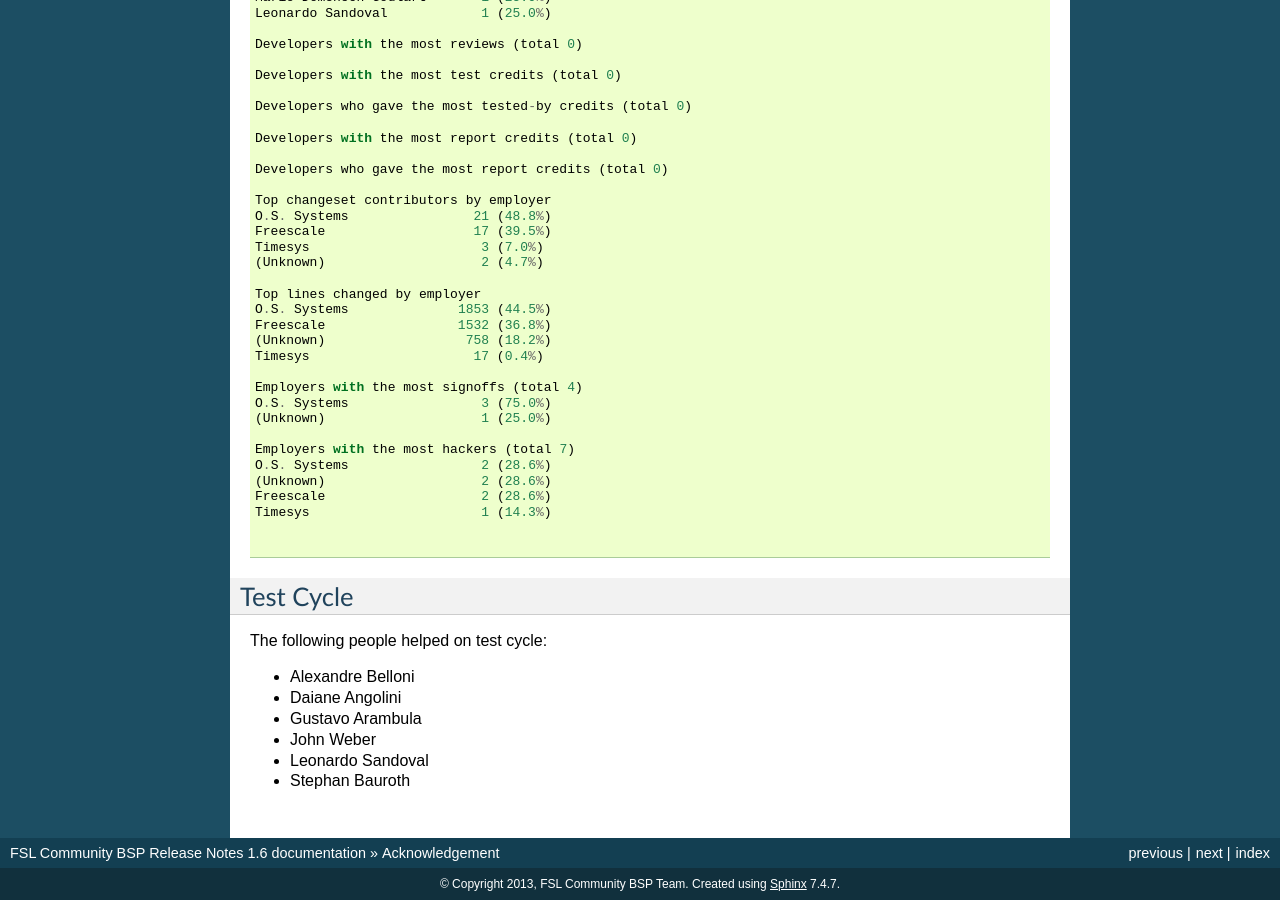
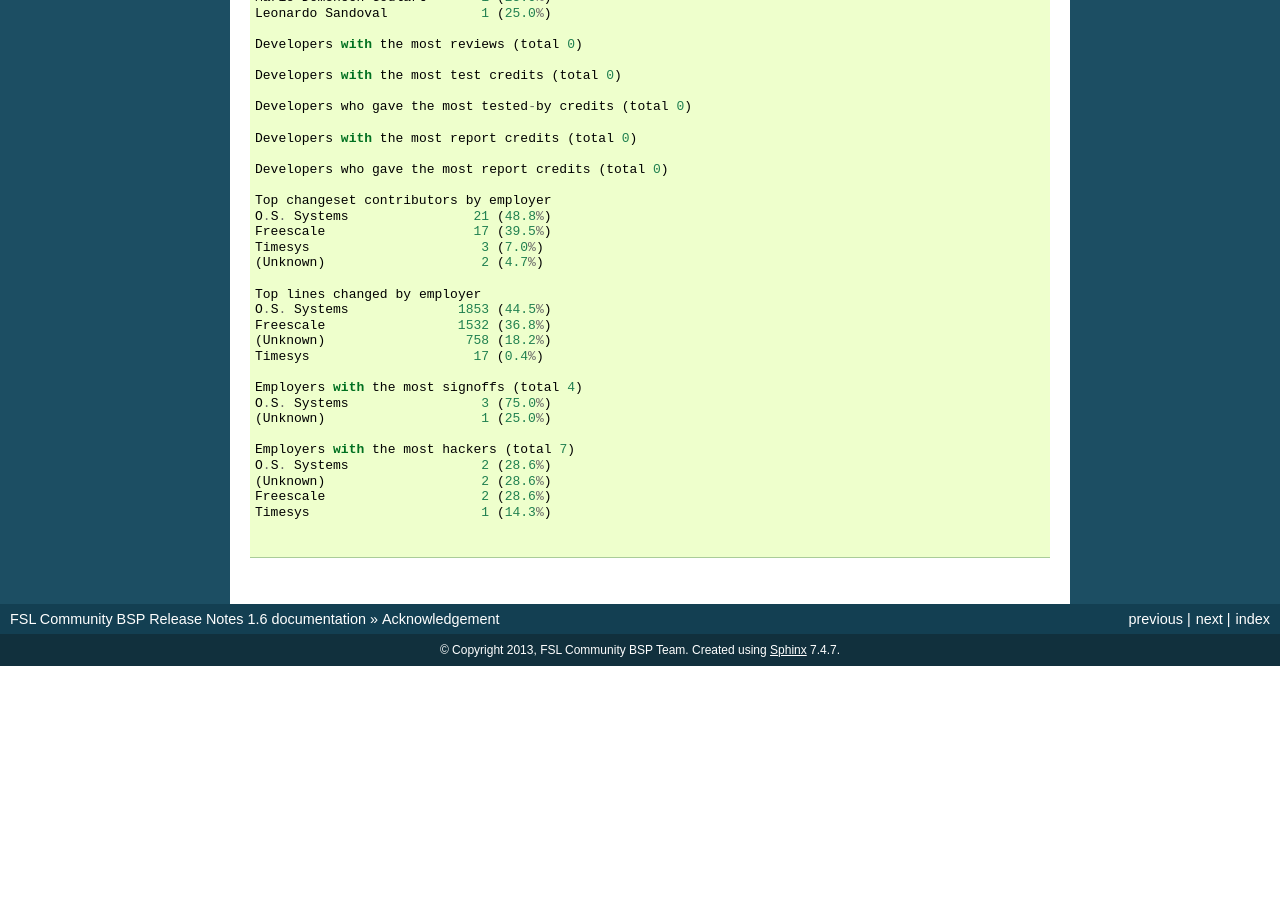
Before and after one commit to Freescale/Documentation, a Sphinx documentation site: the page built from release-notes/source/Acknowledgement.rst, in a window 1280 px wide and 900 px high, scrolled down 6559 px. Built offline with Sphinx 7.4.7, drawn with Linux system fonts in a browser that asks for light colours; after the commit the page ends 7225 px from its top, so only the background shows below that.

Commit message:
RN: Remove tester acknowledgement for dora
Signed-off-by: Daiane Angolini <daiane.angolini@freescale.com>

```diff
--- a/release-notes/source/Acknowledgement.rst
+++ b/release-notes/source/Acknowledgement.rst
@@ -13,9 +13,3 @@ a Freescale boards/chips layer for the Yocto Project.
 The following people helped to construct the source code for the release:
 
 .. literalinclude:: ack-sourcers.inc
-
-Test Cycle
-----------
-The following people helped on test cycle:
-
-.. include:: ack-testers.inc
--- a/release-notes/source/ack-testers.inc
+++ /dev/null
@@ -1,6 +0,0 @@
-* Alexandre Belloni
-* Daiane Angolini
-* Gustavo Arambula
-* John Weber
-* Leonardo Sandoval
-* Stephan Bauroth
```
